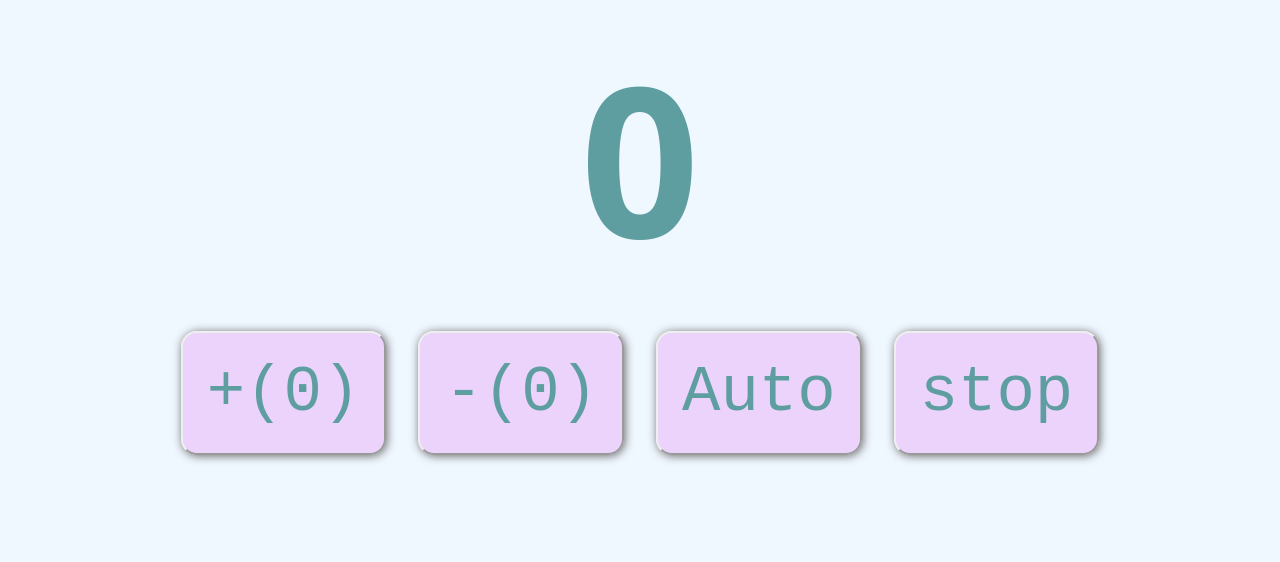
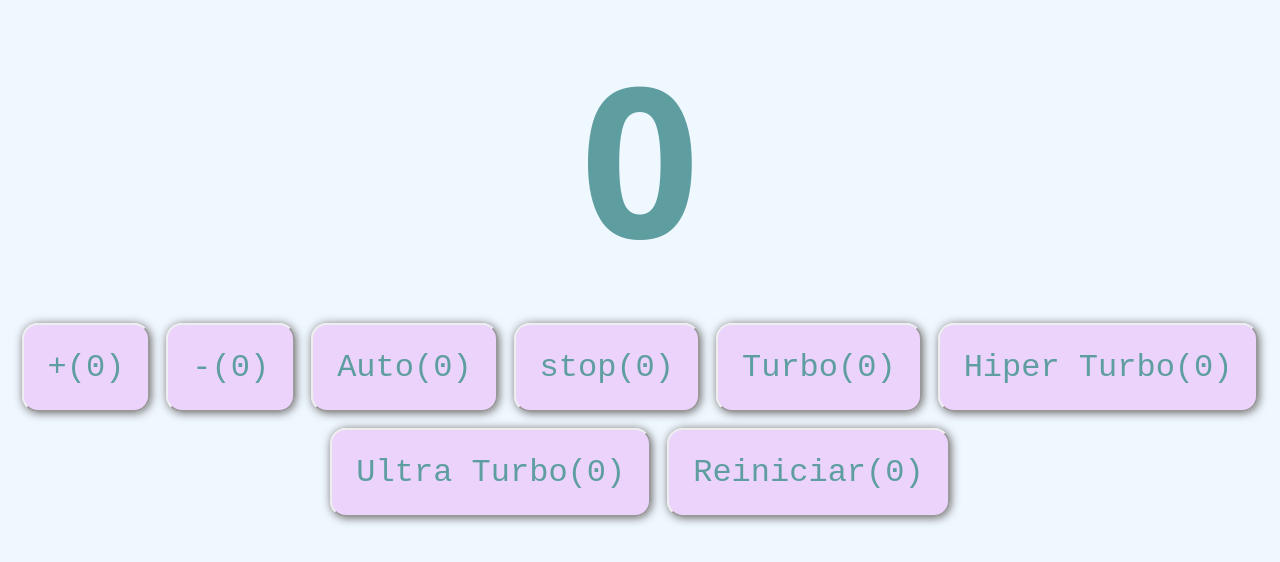
Before and after one commit to andresgf95/megacontador, a React (Create React App) app: page / in a window 1280 px wide. Shown: the top 562 px of the page. Built offline with nearby package versions, Linux system fonts and the light colour scheme.

Commit message:
Novas Funcionalidades engadidas

```diff
--- a/src/App.js
+++ b/src/App.js
@@ -1,11 +1,13 @@
 import { useEffect, useState } from 'react';
 import Boton from './components/boton.jsx';
-import NovoBoton from './components/NovoBoton.jsx';
 
 function App() {
 
   let [Valor, SetValor] = useState(0)
   let [Auto, SetAuto] = useState(false)
+  let [Turbo, SetTurbo] = useState(false)
+  let [HiperTurbo, SetHiperTurbo] = useState(false)
+  let [UltraTurbo, SetUltraTurbo] = useState(false)
 
   function NumeroDeIncrementos () {
     let NumeroTotalIncrementos = Valor + 1
@@ -22,7 +24,24 @@ function App() {
   }
 
   function PararContador() {
-    SetAuto(false)
+    SetAuto(false) || SetTurbo(false) || SetHiperTurbo(false)  || SetUltraTurbo(false)
+  }
+
+  function ContadorTurbo() {
+    SetTurbo(true)
+  }
+
+  function ContadorHiperTurbo() {
+    SetHiperTurbo(true)
+  }
+
+  function ContadorUltraTurbo() {
+    SetUltraTurbo(true)
+  }
+
+  function Reiniciar() {
+    let Reinicio = 0
+    SetValor(Reinicio)
   }
 
   useEffect(
@@ -34,13 +53,44 @@ function App() {
     },
   )
 
+  useEffect(
+    ()=> {
+      let SuperTempo
+      if (Turbo) {
+        SuperTempo = setTimeout (NumeroDeIncrementos, 100)}
+        return ()=> {clearTimeout(SuperTempo)}
+    },
+  )
+
+  useEffect(
+    ()=> {
+      let HiperTempo
+      if (HiperTurbo) {
+        HiperTempo = setTimeout (NumeroDeIncrementos, 10)}
+        return ()=> {clearTimeout(HiperTempo)}
+    },
+  )
+
+  useEffect(
+    ()=> {
+      let UltraTempo
+      if (UltraTurbo) {
+        UltraTempo = setTimeout (NumeroDeIncrementos, 1)}
+        return ()=> {clearTimeout(UltraTempo)}
+    },
+  )
+
   return (
     <>
       <h1>{Valor}</h1>
       <Boton texto='+' operador={NumeroDeIncrementos}/>
       <Boton texto='-' operador={NumeroDeDisminucion}/>
-      <NovoBoton texto='Auto' operador={ContadorAuto}/>
-      <NovoBoton texto='stop' operador={PararContador}/>
+      <Boton texto='Auto' operador={ContadorAuto}/>
+      <Boton texto='stop' operador={PararContador}/>
+      <Boton texto='Turbo' operador={ContadorTurbo}/>
+      <Boton texto='Hiper Turbo' operador={ContadorHiperTurbo}/>
+      <Boton texto='Ultra Turbo' operador={ContadorUltraTurbo}/>
+      <Boton texto='Reiniciar' operador={Reiniciar}/>
     </>
   );
 }
--- a/src/components/boton.module.css
+++ b/src/components/boton.module.css
@@ -1,7 +1,7 @@
 .Boton {
     padding: 1.5rem;
-    margin: 1rem;
-    font-size: 4rem;
+    margin: 0.5rem;
+    font-size: 2rem;
     background-color: rgba(229, 166, 248, 0.459);
     color: cadetblue;
     border-color:currentColor;
```
